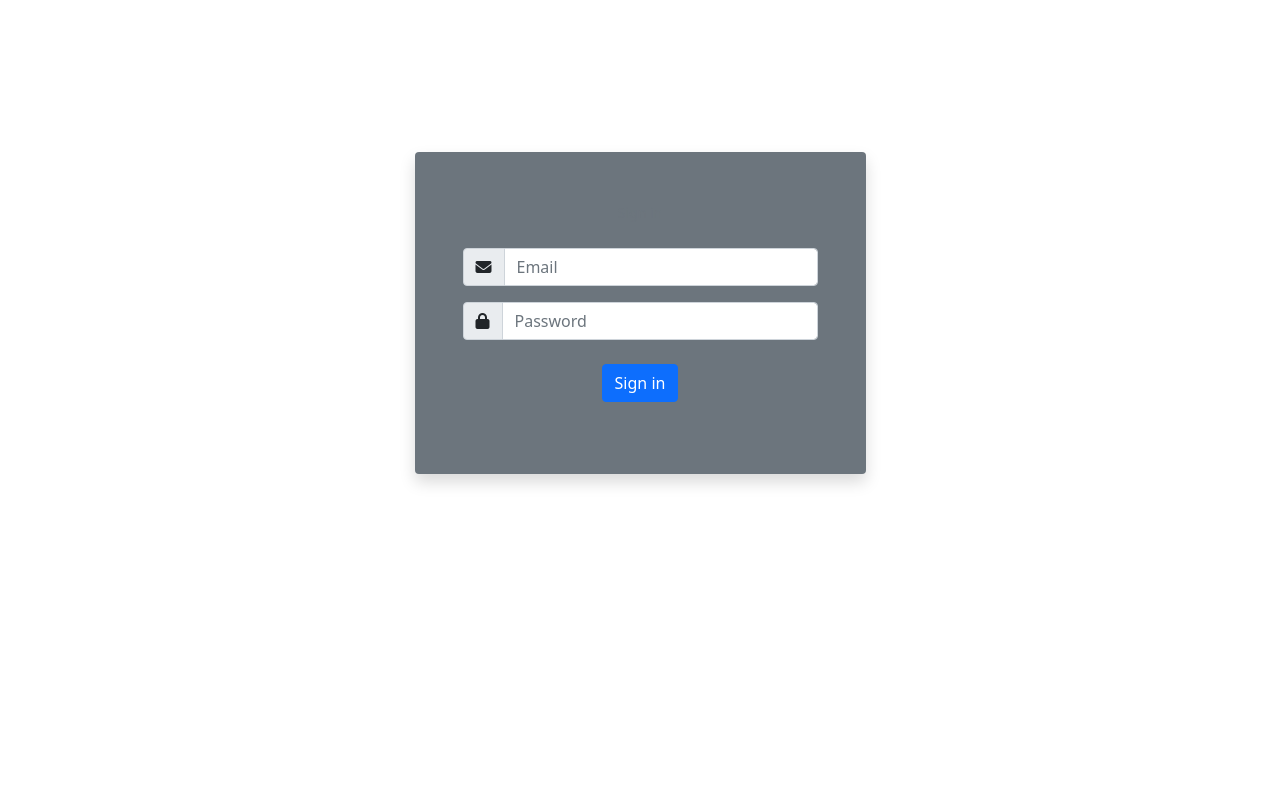
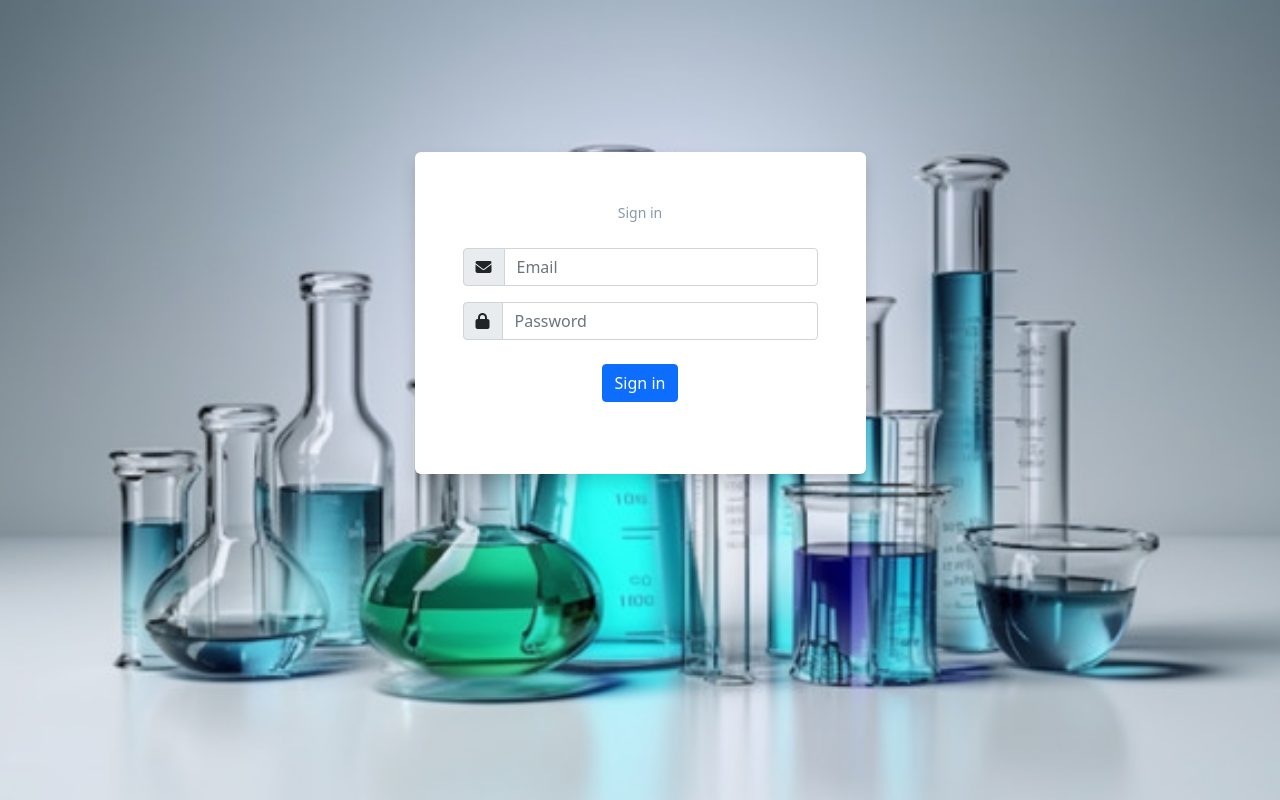
Before and after one commit to Aawwais/new-medical-lab, a React (Vite) app: page /auth/login in a window 1280 px wide. Built offline with nearby package versions, Linux system fonts and the light colour scheme.

Commit message:
ui fixes add img

```diff
--- a/src/assets/css/style.css
+++ b/src/assets/css/style.css
@@ -1,6 +1,7 @@
 body {
-  margin: 0px;
+    margin: 0px;
+    background-color: #f8f9fe;
 }
 .home {
-  background-color: aliceblue;
+    background-color: #f8f9fe;
 }
--- a/src/assets/style.scss
+++ b/src/assets/style.scss
@@ -1,9 +1,20 @@
+.auth-main {
+    background-image: url("../assets/images/custom/lab3.jpg");
+    background-size: cover;
+    background-position: center;
+    background-repeat: no-repeat;
+    width: 100%;
+    min-height: 100vh;
+    height: auto;
+}
+
 .main-content {
     position: relative;
     @media (min-width: 768px) {
         margin-left: 250px;
     }
 }
+
 @media (min-width: 768px) {
     .navbar-vertical.navbar-expand-md {
         display: block;
@@ -367,3 +378,33 @@
     ); /* Adjusted for a slightly darker gradient on hover */
     cursor: pointer;
 }
+
+.icon-shape {
+    padding: 12px;
+    text-align: center;
+    display: inline-flex;
+    align-items: center;
+    justify-content: center;
+    border-radius: 50%;
+}
+.icon {
+    width: 3rem;
+    height: 3rem;
+}
+.text-muted {
+    color: #8898aa !important;
+}
+.card {
+    position: relative;
+    display: flex;
+    flex-direction: column;
+    min-width: 0;
+    word-wrap: break-word;
+    background-color: #fff;
+    background-clip: initial;
+    border: 1px solid rgba(0, 0, 0, 0.05);
+    border-radius: 0.375rem;
+}
+.card-stats .card-body {
+    padding: 1rem 1.5rem;
+}
--- a/src/view/Home.jsx
+++ b/src/view/Home.jsx
@@ -1,5 +1,5 @@
 import React from "react";
-import { Button, Container } from "reactstrap";
+import { Button, Card, CardBody, CardTitle, Col, Container, Row } from "reactstrap";
 import Header from "../components/Header/Header";
 
 const index = () => {
@@ -7,8 +7,57 @@ const index = () => {
   return (
     <>
       <Header />
-      <Container className="mt--7" fluid>
-        Tests
+      <Container className="mt--7 home-page" fluid>
+        <Row>
+              <Col lg="6" xl="3">
+                <Card className="card-stats mb-4 mb-xl-0">
+                  <CardBody>
+                    <Row>
+                      <div className="col">
+                        <CardTitle
+                          tag="h6"
+                          className="text-uppercase text-muted mb-0"
+                        >
+                          contract signed date
+                        </CardTitle>
+                        <span className="h4 font-weight-bold mb-0">
+                          20
+                        </span>
+                      </div>
+                      <Col className="col-auto">
+                        <div className="icon icon-shape bg-danger text-white rounded-circle shadow">
+                          <i className="fas fa-chart-bar" />
+                        </div>
+                      </Col>
+                    </Row>
+                  </CardBody>
+                </Card>
+              </Col>
+              <Col lg="6" xl="3">
+                <Card className="card-stats mb-4 mb-xl-0">
+                  <CardBody>
+                    <Row>
+                      <div className="col">
+                        <CardTitle
+                          tag="h6"
+                          className="text-uppercase text-muted mb-0"
+                        >
+                          Attached Students
+                        </CardTitle>
+                        <span className="h4 font-weight-bold mb-0">
+                          12
+                        </span>
+                      </div>
+                      <Col className="col-auto">
+                        <div className="icon icon-shape bg-warning text-white rounded-circle shadow">
+                          <i className="fas fa-chart-pie" />
+                        </div>
+                      </Col>
+                    </Row>
+                  </CardBody>
+                </Card>
+              </Col>
+              </Row>
       </Container>
     </>
   );
--- a/src/view/auth/Login.jsx
+++ b/src/view/auth/Login.jsx
@@ -43,7 +43,7 @@ const Login = () => {
 
   return (
     <Col lg="5" md="7">
-      <Card className="bg-secondary shadow border-0">
+      <Card className="shadow border-0">
         <CardBody className="px-lg-5 py-lg-5">
           <div className="text-center text-muted mb-4">
             <small>Sign in</small>
--- a/src/view/auth/Register.jsx
+++ b/src/view/auth/Register.jsx
@@ -49,7 +49,7 @@ const Register = () => {
 
   return (
     <Col lg="6" md="8">
-      <Card className="bg-secondary shadow border-0">
+      <Card className="shadow border-0">
         <CardBody className="px-lg-5 py-lg-5">
           <div className="text-center text-muted mb-4">
             <small>Sign up</small>
```
Also changed, not shown: src/assets/images/custom/lab3.jpg (added).
